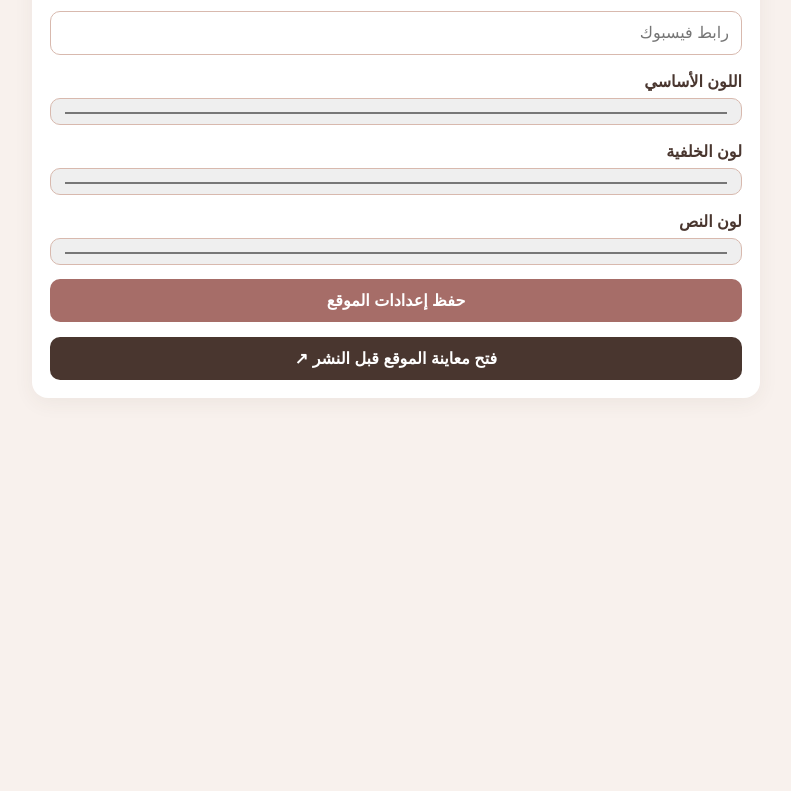
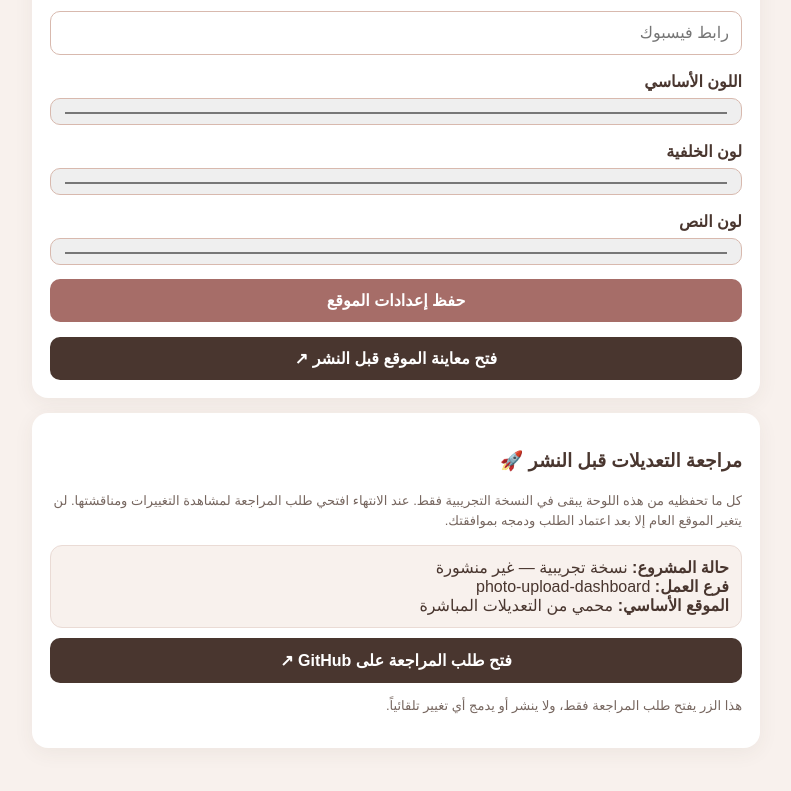
Before and after one commit to seba-skincare/seba-skincare, a plain HTML site: page admin.html in a window 1280 px wide. Shown: the part 1940-2731 px from the top of the page, without its empty margins (244-1035 px from the left). Before the commit the page ends 2410 px from the top, so only its background shows below. Drawn offline with Linux system fonts and the light colour scheme.

Commit message:
Add safe review-before-publish panel to admin

```diff
--- a/admin.html
+++ b/admin.html
@@ -73,6 +73,17 @@ button.danger{background:#a94442}
 <label class="file-label" for="textColor">لون النص</label><input id="textColor" type="color" value="#513b35">
 <button id="saveSettingsButton" onclick="saveSettings()">حفظ إعدادات الموقع</button>
 <a href="/preview.html" target="_blank" rel="noopener" style="display:block;text-align:center;padding:12px;margin-top:8px;border-radius:10px;background:#49362f;color:white;text-decoration:none;font-weight:bold">فتح معاينة الموقع قبل النشر ↗</a>
+</div>
+<div class="card" id="publishCard">
+<h3>مراجعة التعديلات قبل النشر 🚀</h3>
+<p class="hint">كل ما تحفظيه من هذه اللوحة يبقى في النسخة التجريبية فقط. عند الانتهاء افتحي طلب المراجعة لمشاهدة التغييرات ومناقشتها. لن يتغير الموقع العام إلا بعد اعتماد الطلب ودمجه بموافقتك.</p>
+<div style="background:#f8f1ed;border:1px solid #eadbd5;border-radius:12px;padding:12px;margin:10px 0">
+<strong>حالة المشروع:</strong> نسخة تجريبية — غير منشورة<br>
+<strong>فرع العمل:</strong> photo-upload-dashboard<br>
+<strong>الموقع الأساسي:</strong> محمي من التعديلات المباشرة
+</div>
+<a href="https://github.com/seba-skincare/seba-skincare/pull/1" target="_blank" rel="noopener" style="display:block;text-align:center;padding:13px;margin-top:8px;border-radius:10px;background:#49362f;color:white;text-decoration:none;font-weight:bold">فتح طلب المراجعة على GitHub ↗</a>
+<p class="hint">هذا الزر يفتح طلب المراجعة فقط، ولا ينشر أو يدمج أي تغيير تلقائياً.</p>
 </div>
 <p id="status" class="status" role="status" aria-live="polite"></p>
 <script>
```
